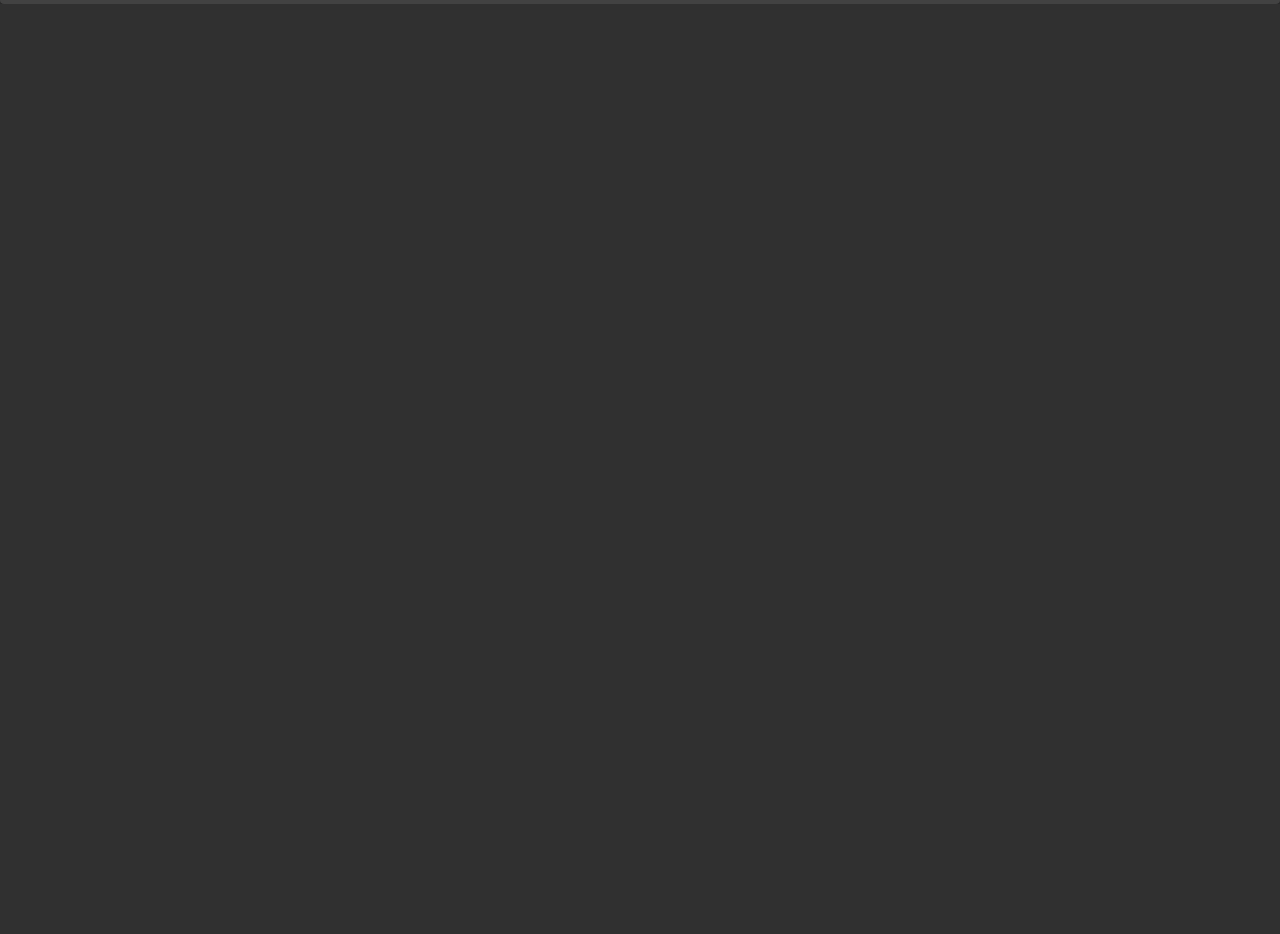
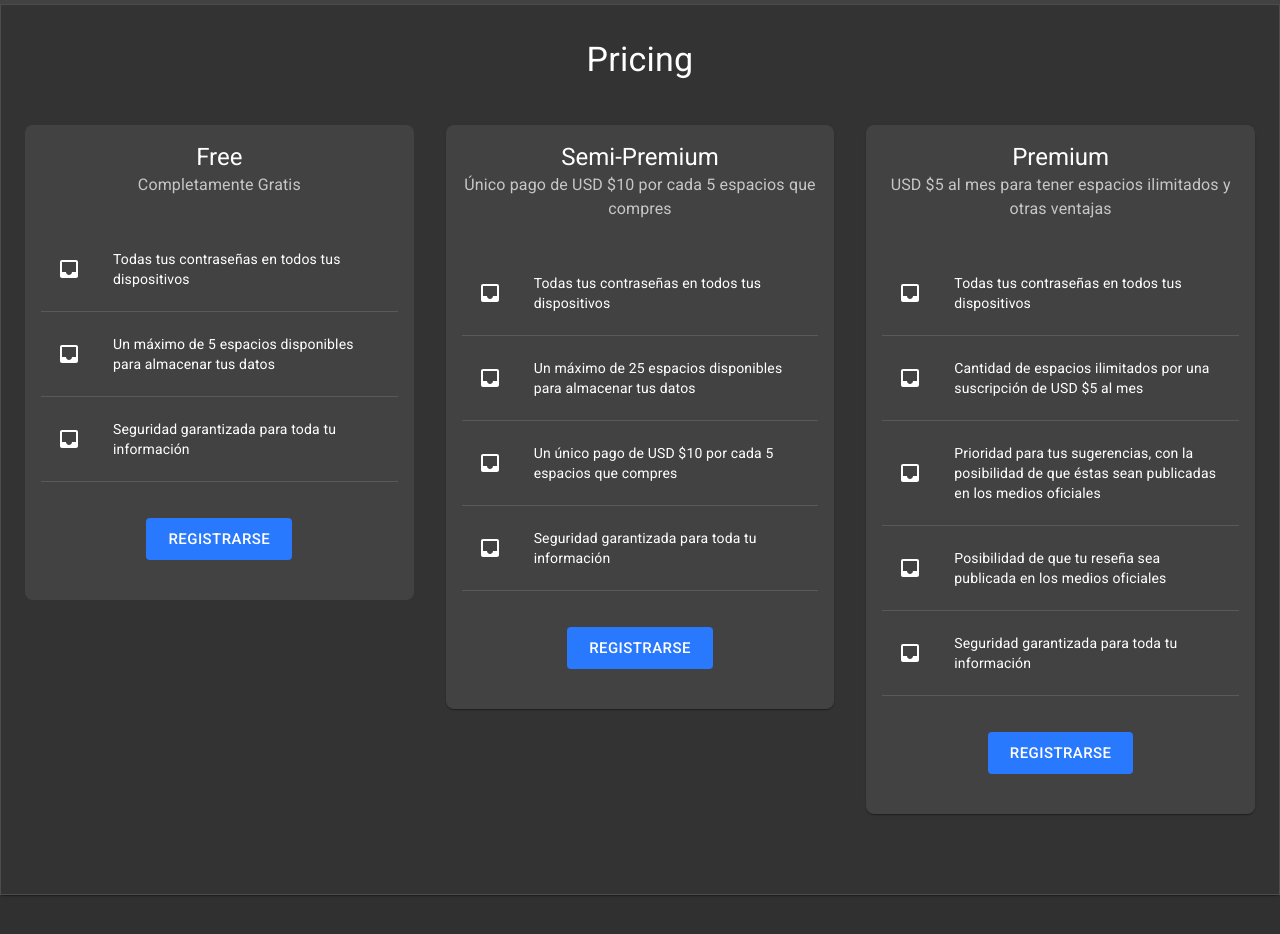
Before and after one commit to TheMrCorvy/Desktop-Frontend, a React (Create React App) app: page / in a window 1280 px wide. Shown: the part 1879-2813 px from the top of the page. Before the commit the page ends 1883 px from the top, so only its background shows below. Built offline with nearby package versions, Linux system fonts and the light colour scheme.

Commit message:
created the basic leyout for pricing section

```diff
--- a/src/components/Navbar/index.tsx
+++ b/src/components/Navbar/index.tsx
@@ -93,11 +93,7 @@ const Navbar = () => {
 								</Link>
 							</Tooltip>
 
-							<Typography
-								variant="h6"
-								className={classes.title}
-								title="test_app_name"
-							>
+							<Typography variant="h6" className={classes.title}>
 								{translate("app_name", lng)}
 							</Typography>
 
--- a/src/components/Sections/LandingWelcome/index.tsx
+++ b/src/components/Sections/LandingWelcome/index.tsx
@@ -87,7 +87,7 @@ const LandingWelcome: FC = () => {
 		>
 			<Paper
 				style={{
-					background: theme === "dark" ? "#333" : "#f5f5f5",
+					background: theme === "dark" ? "#333" : "#f2f2f2",
 				}}
 				elevation={0}
 				square
--- a/src/pages/Landing.tsx
+++ b/src/pages/Landing.tsx
@@ -4,12 +4,297 @@ import LandingWelcome from "../components/Sections/LandingWelcome/index"
 import Downloads from "../components/Sections/Downloads/index"
 import About from "../components/Sections/About"
 
+import {
+	Card,
+	CardHeader,
+	Container,
+	Grid,
+	Paper,
+	Typography,
+	CardContent,
+	List,
+	ListItem,
+	ListItemIcon,
+	Divider,
+	ListItemText,
+	Button,
+	CardActions,
+} from "@material-ui/core"
+
+import InboxIcon from "@material-ui/icons/Inbox"
+
+import { useSelector } from "react-redux"
+import { RootState } from "../redux/store"
+
+import { translate } from "../lang"
+
 const Landing: FC = () => {
+	const { lng } = useSelector((state: RootState) => state.lng)
+
+	const { theme } = useSelector((state: RootState) => state.theme)
+
 	return (
 		<>
 			<LandingWelcome />
 			<Downloads />
 			<About />
+			<Paper
+				elevation={0}
+				variant="outlined"
+				square
+				style={{
+					flexGrow: 1,
+					background: theme === "dark" ? "#333" : "#f2f2f2",
+					minHeight: "20vh",
+					marginBottom: "40rem",
+					paddingBottom: "5rem",
+				}}
+			>
+				<Container maxWidth="lg">
+					<Grid container justify="space-around" spacing={4}>
+						<Grid item xs={12} style={{ textAlign: "center", paddingTop: 50 }}>
+							<Typography variant="h4" gutterBottom>
+								Pricing
+							</Typography>
+						</Grid>
+						<Grid item xs={12} sm={4}>
+							<Card style={{ borderRadius: 8 }} elevation={0}>
+								<CardHeader
+									title="Free"
+									style={{ textAlign: "center" }}
+									subheader="Completamente Gratis"
+								/>
+								<CardContent style={{ paddingBottom: 10 }}>
+									<List component="nav" aria-label="free accounts benefits">
+										<ListItem button>
+											<ListItemIcon>
+												<InboxIcon />
+											</ListItemIcon>
+											<ListItemText>
+												<Typography variant="body2">
+													Todas tus contraseñas en todos tus dispositivos
+												</Typography>
+											</ListItemText>
+										</ListItem>
+										<Divider style={{ marginTop: 10, marginBottom: 10 }} />
+										<ListItem button>
+											<ListItemIcon>
+												<InboxIcon />
+											</ListItemIcon>
+											<ListItemText>
+												<Typography variant="body2">
+													Un máximo de 5 espacios disponibles para
+													almacenar tus datos
+												</Typography>
+											</ListItemText>
+										</ListItem>
+										<Divider style={{ marginTop: 10, marginBottom: 10 }} />
+										<ListItem button>
+											<ListItemIcon>
+												<InboxIcon />
+											</ListItemIcon>
+											<ListItemText>
+												<Typography variant="body2">
+													Seguridad garantizada para toda tu información
+												</Typography>
+											</ListItemText>
+										</ListItem>
+										<Divider style={{ marginTop: 10, marginBottom: 10 }} />
+									</List>
+								</CardContent>
+								<CardActions
+									style={{
+										display: "flex",
+										justifyContent: "center",
+										textAlign: "center",
+										paddingBottom: "2.5rem",
+									}}
+								>
+									<Button
+										color={theme === "dark" ? "secondary" : "primary"}
+										variant="contained"
+										size="large"
+										disableElevation
+									>
+										Registrarse
+									</Button>
+								</CardActions>
+							</Card>
+						</Grid>
+						<Grid item xs={12} sm={4}>
+							<Card style={{ borderRadius: 8 }} elevation={1}>
+								<CardHeader
+									title="Semi-Premium"
+									style={{ textAlign: "center" }}
+									subheader="Único pago de USD $10 por cada 5 espacios que compres"
+								/>
+								<CardContent style={{ paddingBottom: 10 }}>
+									<List
+										component="nav"
+										aria-label="semi-premium accounts benefits"
+									>
+										<ListItem button>
+											<ListItemIcon>
+												<InboxIcon />
+											</ListItemIcon>
+											<ListItemText>
+												<Typography variant="body2">
+													Todas tus contraseñas en todos tus dispositivos
+												</Typography>
+											</ListItemText>
+										</ListItem>
+										<Divider style={{ marginTop: 10, marginBottom: 10 }} />
+										<ListItem button>
+											<ListItemIcon>
+												<InboxIcon />
+											</ListItemIcon>
+											<ListItemText>
+												<Typography variant="body2">
+													Un máximo de 25 espacios disponibles para
+													almacenar tus datos
+												</Typography>
+											</ListItemText>
+										</ListItem>
+										<Divider style={{ marginTop: 10, marginBottom: 10 }} />
+										<ListItem button>
+											<ListItemIcon>
+												<InboxIcon />
+											</ListItemIcon>
+											<ListItemText>
+												<Typography variant="body2">
+													Un único pago de USD $10 por cada 5 espacios que
+													compres
+												</Typography>
+											</ListItemText>
+										</ListItem>
+										<Divider style={{ marginTop: 10, marginBottom: 10 }} />
+										<ListItem button>
+											<ListItemIcon>
+												<InboxIcon />
+											</ListItemIcon>
+											<ListItemText>
+												<Typography variant="body2">
+													Seguridad garantizada para toda tu información
+												</Typography>
+											</ListItemText>
+										</ListItem>
+										<Divider style={{ marginTop: 10, marginBottom: 10 }} />
+									</List>
+								</CardContent>
+								<CardActions
+									style={{
+										display: "flex",
+										justifyContent: "center",
+										textAlign: "center",
+										paddingBottom: "2.5rem",
+									}}
+								>
+									<Button
+										color={theme === "dark" ? "secondary" : "primary"}
+										variant="contained"
+										size="large"
+										disableElevation
+									>
+										Registrarse
+									</Button>
+								</CardActions>
+							</Card>
+						</Grid>
+						<Grid item xs={12} sm={4}>
+							<Card style={{ borderRadius: 8 }} elevation={1}>
+								<CardHeader
+									title="Premium"
+									style={{ textAlign: "center" }}
+									subheader="USD $5 al mes para tener espacios ilimitados y otras ventajas"
+								/>
+								<CardContent style={{ paddingBottom: 10 }}>
+									<List
+										component="nav"
+										aria-label="semi-premium accounts benefits"
+									>
+										<ListItem button>
+											<ListItemIcon>
+												<InboxIcon />
+											</ListItemIcon>
+											<ListItemText>
+												<Typography variant="body2">
+													Todas tus contraseñas en todos tus dispositivos
+												</Typography>
+											</ListItemText>
+										</ListItem>
+										<Divider style={{ marginTop: 10, marginBottom: 10 }} />
+										<ListItem button>
+											<ListItemIcon>
+												<InboxIcon />
+											</ListItemIcon>
+											<ListItemText>
+												<Typography variant="body2">
+													Cantidad de espacios ilimitados por una
+													suscripción de USD $5 al mes
+												</Typography>
+											</ListItemText>
+										</ListItem>
+										<Divider style={{ marginTop: 10, marginBottom: 10 }} />
+										<ListItem button>
+											<ListItemIcon>
+												<InboxIcon />
+											</ListItemIcon>
+											<ListItemText>
+												<Typography variant="body2">
+													Prioridad para tus sugerencias, con la
+													posibilidad de que éstas sean publicadas en los
+													medios oficiales
+												</Typography>
+											</ListItemText>
+										</ListItem>
+										<Divider style={{ marginTop: 10, marginBottom: 10 }} />
+										<ListItem button>
+											<ListItemIcon>
+												<InboxIcon />
+											</ListItemIcon>
+											<ListItemText>
+												<Typography variant="body2">
+													Posibilidad de que tu reseña sea publicada en
+													los medios oficiales
+												</Typography>
+											</ListItemText>
+										</ListItem>
+										<Divider style={{ marginTop: 10, marginBottom: 10 }} />
+										<ListItem button>
+											<ListItemIcon>
+												<InboxIcon />
+											</ListItemIcon>
+											<ListItemText>
+												<Typography variant="body2">
+													Seguridad garantizada para toda tu información
+												</Typography>
+											</ListItemText>
+										</ListItem>
+										<Divider style={{ marginTop: 10, marginBottom: 10 }} />
+									</List>
+								</CardContent>
+								<CardActions
+									style={{
+										display: "flex",
+										justifyContent: "center",
+										textAlign: "center",
+										paddingBottom: "2.5rem",
+									}}
+								>
+									<Button
+										color={theme === "dark" ? "secondary" : "primary"}
+										variant="contained"
+										size="large"
+										disableElevation
+									>
+										Registrarse
+									</Button>
+								</CardActions>
+							</Card>
+						</Grid>
+					</Grid>
+				</Container>
+			</Paper>
 		</>
 	)
 }
```
